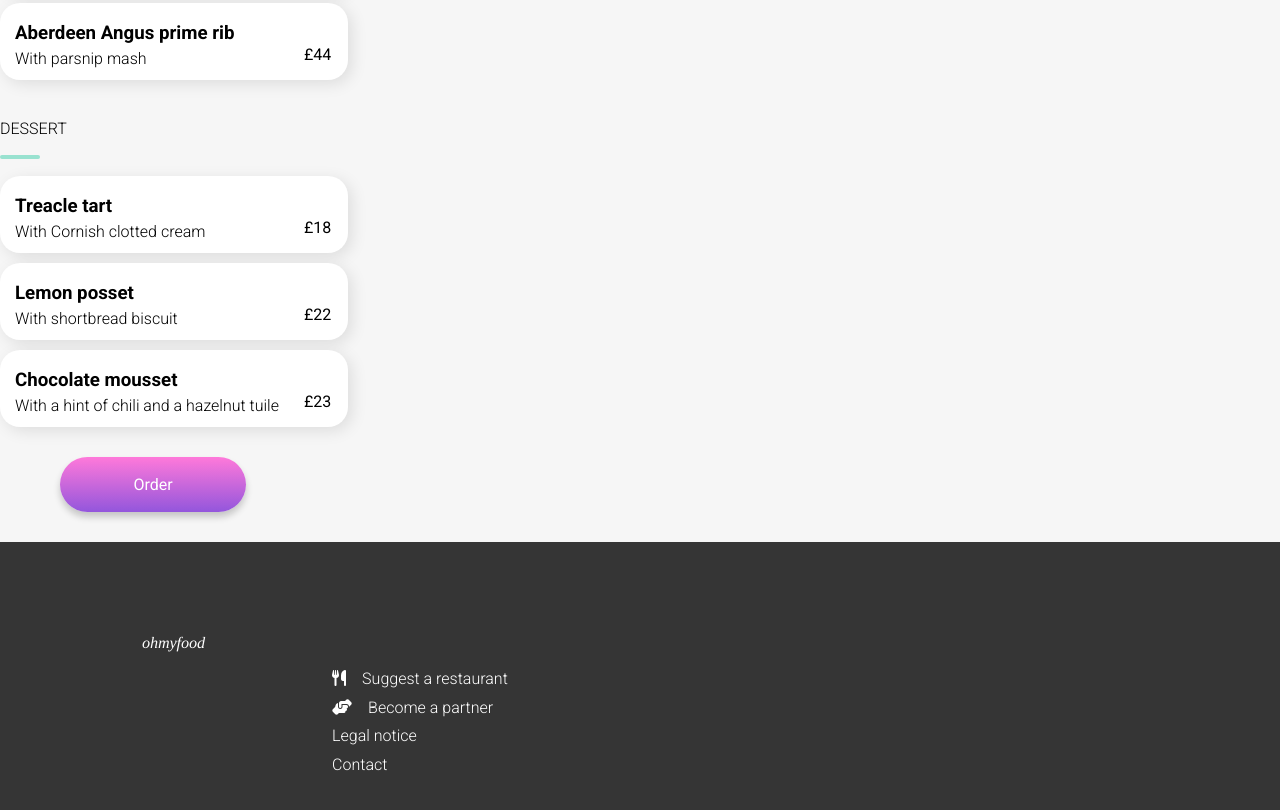
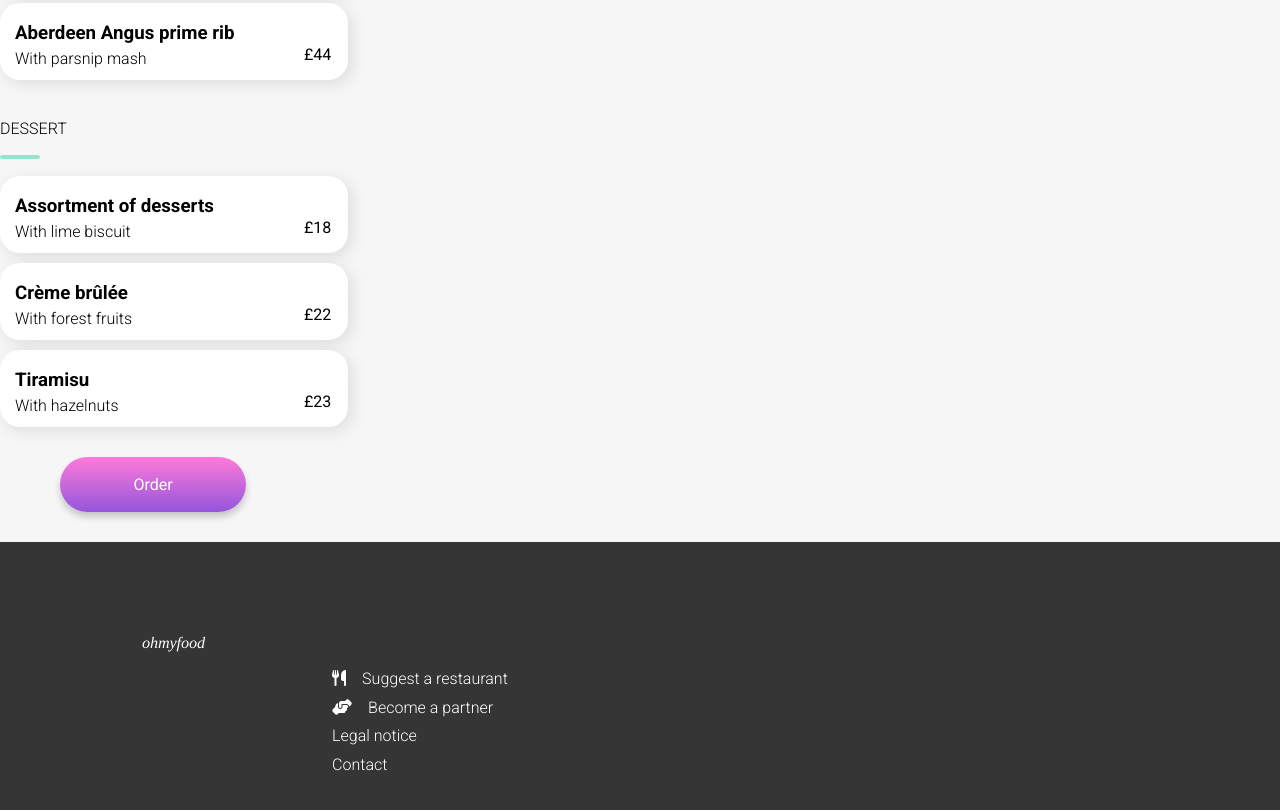
Before and after one commit to HSheikhcodes/OMF.2, a website: page bayleaf-index.html in a window 1280 px wide. Shown: the part 973-1783 px from the top of the page. Drawn offline with Linux system fonts and the light colour scheme; a web font is replaced by a local one.

Commit message:
desserts

```diff
--- a/bayleaf-index.html
+++ b/bayleaf-index.html
@@ -149,8 +149,8 @@
 
                 <div class="card">
                     <div class="card-content">
-                        <h3 class="dish-item">Treacle tart</h3>
-                        <p class="dish-info">With Cornish clotted cream
+                        <h3 class="dish-item">Assortment of desserts</h3>
+                        <p class="dish-info">With lime biscuit
                         </p>
                     </div>
                     <div class="price"> <span>£18</span>
@@ -164,8 +164,8 @@
             </div>
             <div class="card">
                 <div class="card-content">
-                    <h3 class="dish-item">Lemon posset</h3>
-                    <p class="dish-info">With shortbread biscuit
+                    <h3 class="dish-item">Crème brûlée</h3>
+                    <p class="dish-info">With forest fruits
                     </p>
                 </div>
                 <div class="price"> <span>£22</span>
@@ -178,8 +178,8 @@
             </div>
             <div class="card">
                 <div class="card-content">
-                    <h3 class="dish-item">Chocolate mousset</h3>
-                    <p class="dish-info">With a hint of chili and a hazelnut tuile
+                    <h3 class="dish-item">Tiramisu </h3>
+                    <p class="dish-info">With hazelnuts
                     </p>
                 </div>
                 <div class="price"> <span>£23</span>
```
